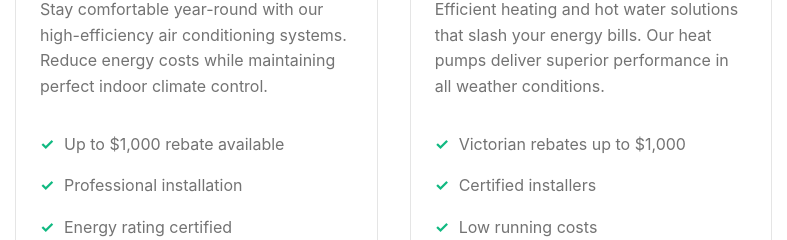
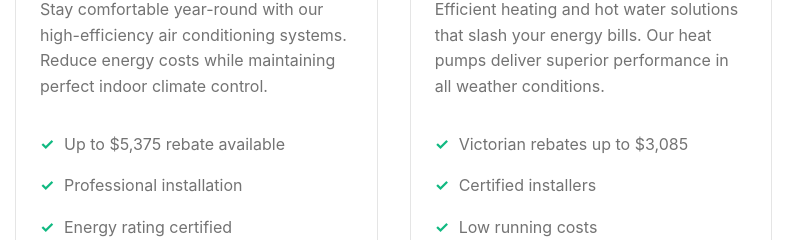
Before and after one commit to hexapowersolutions/hexa-power-sol, a plain HTML site: page index.html in a window 1280 px wide. Shown: the part 1220-1460 px from the top of the page, 49-836 px from the left. Drawn offline with Linux system fonts and the light colour scheme.

Commit message:
aircon & HP rebate amount changed

```diff
--- a/index.html
+++ b/index.html
@@ -65,7 +65,7 @@
                         <h3 class="service-title">Energy Efficient Aircon</h3>
                         <p class="service-description">Stay comfortable year-round with our high-efficiency air conditioning systems. Reduce energy costs while maintaining perfect indoor climate control.</p>
                         <ul class="service-features">
-                            <li>Up to $1,000 rebate available</li>
+                            <li>Up to $5,375 rebate available</li>
                             <li>Professional installation</li>
                             <li>Energy rating certified</li>
                             <li>Warranty included</li>
@@ -82,7 +82,7 @@
                         <h3 class="service-title">Heat Pump Systems</h3>
                         <p class="service-description">Efficient heating and hot water solutions that slash your energy bills. Our heat pumps deliver superior performance in all weather conditions.</p>
                         <ul class="service-features">
-                            <li>Victorian rebates up to $1,000</li>
+                            <li>Victorian rebates up to $3,085</li>
                             <li>Certified installers</li>
                             <li>Low running costs</li>
                             <li>Eco-friendly technology</li>
```
